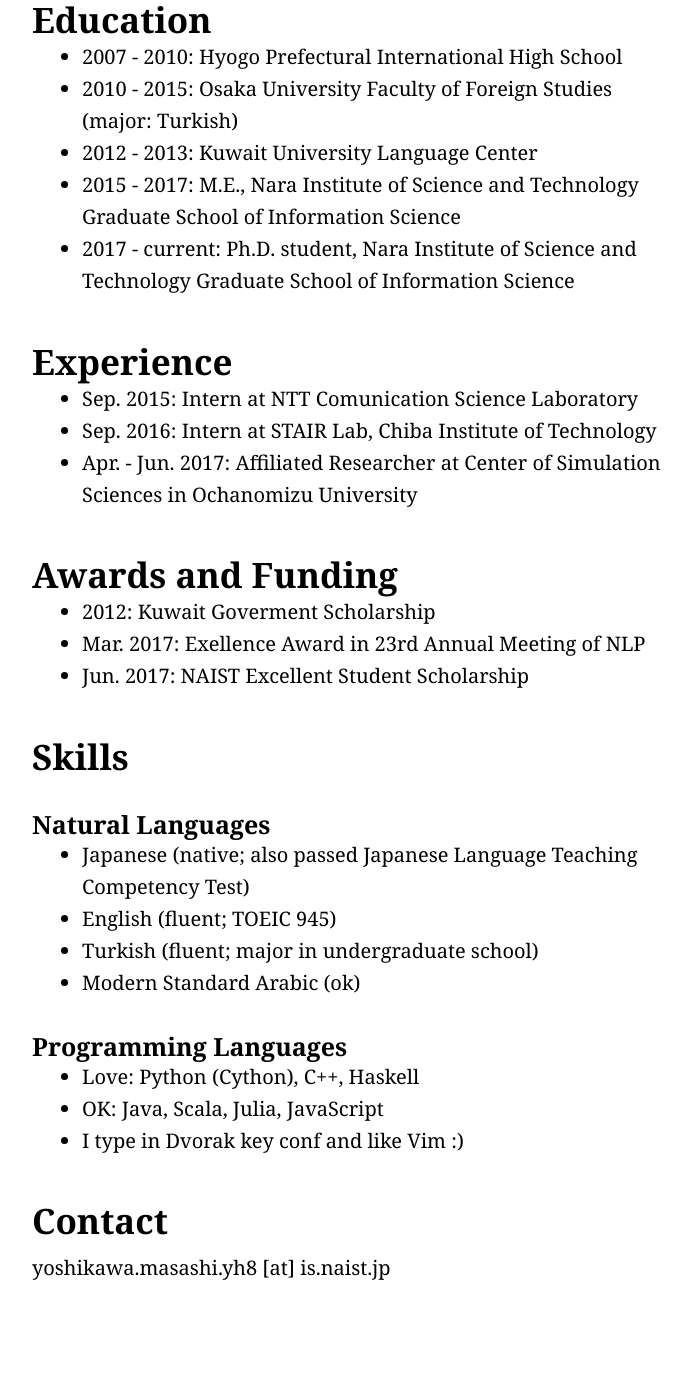
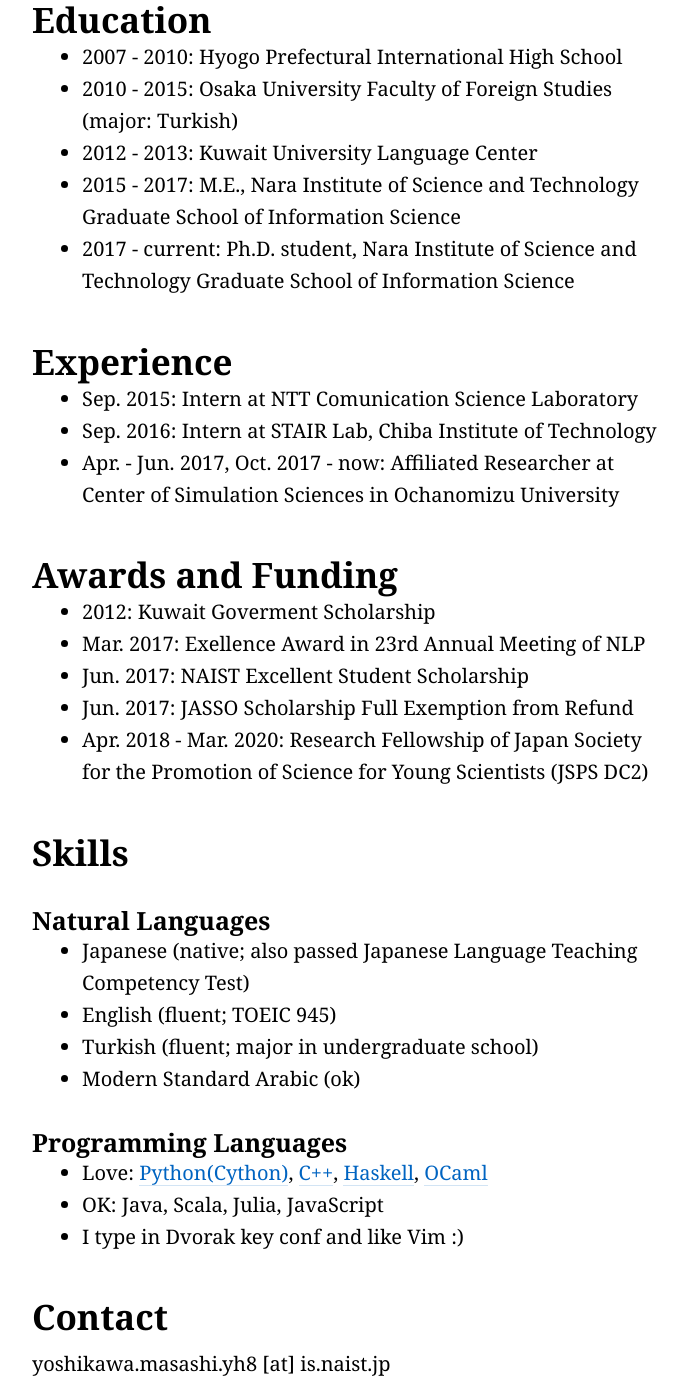
Before and after one commit to masashi-y/masashi-y.github.io, a Jekyll site: the page built from index.md, in a window 1280 px wide and 1400 px high, scrolled down 1385 px. Shown: the whole window, without its empty margins (288-978 px from the left). Built offline with Jekyll 4.4.1, drawn with Linux system fonts in a browser that asks for light colours; before the commit the page ends 2689 px from its top, so only the background shows below that.

Commit message:
update publication

```diff
--- a/index.md
+++ b/index.md
@@ -45,12 +45,14 @@ See [my github repository](https://github.com/masashi-y).
 ## Experience
 * Sep. 2015: Intern at NTT Comunication Science Laboratory
 * Sep. 2016: Intern at STAIR Lab, Chiba Institute of Technology
-* Apr. - Jun. 2017: Affiliated Researcher at Center of Simulation Sciences in Ochanomizu University
+* Apr. - Jun. 2017, Oct. 2017 - now: Affiliated Researcher at Center of Simulation Sciences in Ochanomizu University
 
 ## Awards and Funding
 *  2012: Kuwait Goverment Scholarship
 *  Mar. 2017: Exellence Award in 23rd Annual Meeting of NLP
 *  Jun. 2017: NAIST Excellent Student Scholarship
+*  Jun. 2017: JASSO Scholarship Full Exemption from Refund
+*  Apr. 2018 - Mar. 2020: Research Fellowship of Japan Society for the Promotion of Science for Young Scientists (JSPS DC2)
 
 ## Skills
 
@@ -61,7 +63,7 @@ See [my github repository](https://github.com/masashi-y).
 * Modern Standard Arabic (ok)
 
 ### Programming Languages
-* Love: Python (Cython), C++, Haskell
+* Love: [Python(Cython)](https://github.com/masashi-y/depccg), [C++](https://github.com/masashi-y/depccg), [Haskell](https://github.com/masashi-y/NeuralHaskellCCG), [OCaml](https://github.com/masashi-y/Camelthorn)
 * OK: Java, Scala, Julia, JavaScript
 * I type in Dvorak key conf and like Vim :)
 
```
